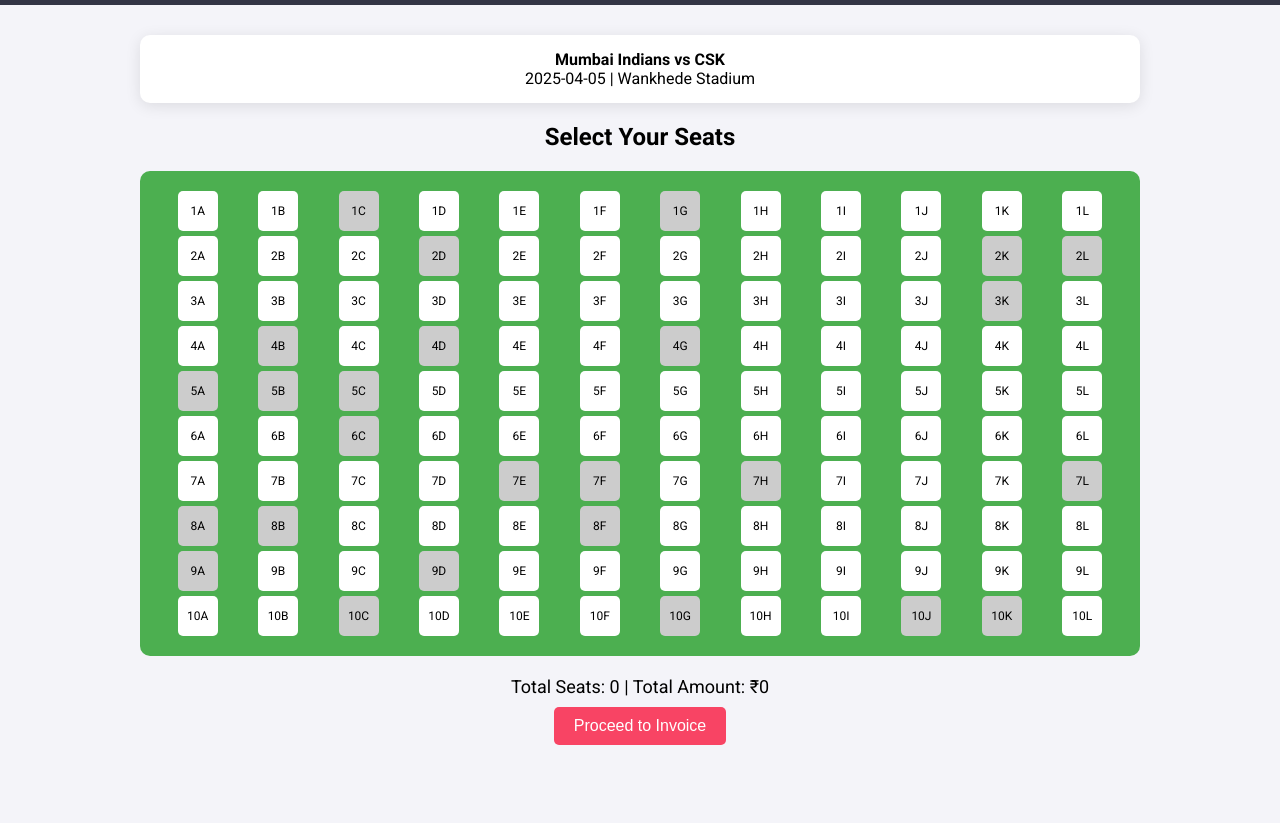
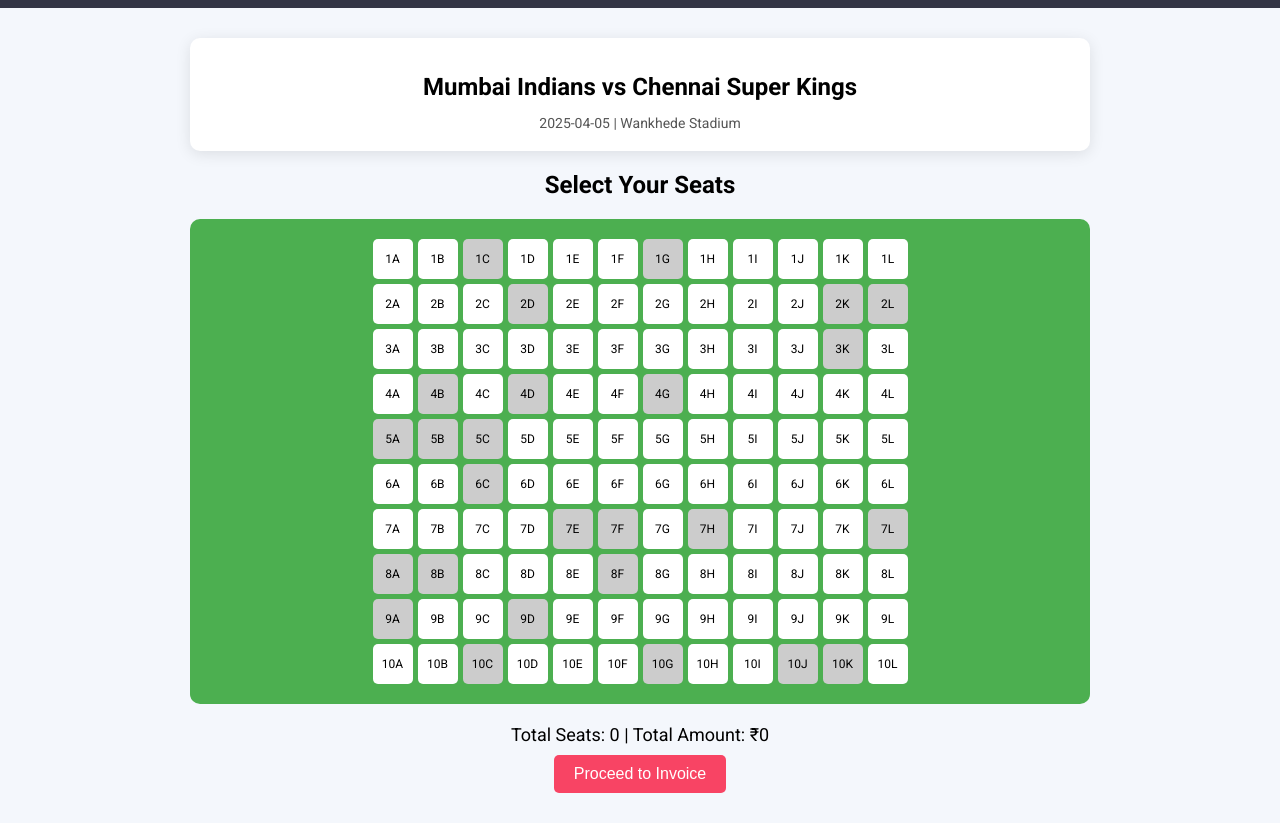
Before and after one commit to hpijansns/pi, a plain HTML site: page match-details.html in a window 1280 px wide. Shown: the part 66-889 px from the top of the page. Before the commit the page ends 841 px from the top, so only its background shows below. Drawn offline with Linux system fonts and the light colour scheme.

Commit message:
Refactor match-details.html for improved UI and functionality
Updated title and styling for match details page. Enhanced seat selection functionality and match information display.

```diff
--- a/match-details.html
+++ b/match-details.html
@@ -3,15 +3,17 @@
 <head>
 <meta charset="UTF-8">
 <meta name="viewport" content="width=device-width, initial-scale=1.0">
-<title>IPL Seat Selection</title>
+<title>Seat Selection - IPL Tickets</title>
 <link href="https://fonts.googleapis.com/css2?family=Roboto:wght@400;500;700&display=swap" rel="stylesheet">
 <style>
-body{margin:0;padding:0;font-family:'Roboto',sans-serif;background:#f4f4f9;}
+body{margin:0;padding:0;font-family:'Roboto',sans-serif;background:#f4f7fc;}
 header{width:100%;background:#333545;color:#fff;display:flex;align-items:center;padding:10px 20px;position:sticky;top:0;z-index:1000;}
-header h1{font-size:20px;}
-.container{max-width:1000px;margin:20px auto;padding:10px;}
+header h1{font-size:22px;}
+.container{max-width:900px;margin:20px auto;padding:10px;}
 .match-info{background:#fff;padding:15px;border-radius:10px;box-shadow:0 3px 15px rgba(0,0,0,0.1);margin-bottom:20px;text-align:center;}
-.arena{background:#4caf50;padding:20px;border-radius:10px;display:grid;grid-template-columns:repeat(12,1fr);gap:5px;justify-items:center;}
+.match-info h2{margin-bottom:5px;}
+.match-info p{margin-bottom:5px;color:#555;font-size:14px;}
+.arena{background:#4caf50;padding:20px;border-radius:10px;display:grid;grid-template-columns:repeat(12,40px);gap:5px;justify-content:center;}
 .seat{width:40px;height:40px;background:#fff;border-radius:5px;cursor:pointer;display:flex;align-items:center;justify-content:center;font-size:12px;transition:0.3s;}
 .seat.selected{background:#ff6b6b;color:#fff;}
 .seat.booked{background:#ccc;cursor:default;}
@@ -19,17 +21,14 @@ header h1{font-size:20px;}
 button#proceed{margin-top:10px;padding:10px 20px;background:#f84464;color:#fff;border:none;border-radius:5px;cursor:pointer;font-size:16px;}
 button#proceed:hover{background:#c4242b;}
 @media(max-width:600px){
-  .arena{grid-template-columns:repeat(6,1fr);}
+  .arena{grid-template-columns:repeat(6,40px);}
   .seat{width:35px;height:35px;font-size:11px;}
-  button#proceed{width:100%;}
 }
 </style>
 </head>
 <body>
 
-<header>
-<h1>IPL Tickets</h1>
-</header>
+<header><h1>IPL Tickets</h1></header>
 
 <div class="container">
   <div class="match-info" id="matchInfo"></div>
@@ -45,9 +44,15 @@ Total Seats: <span id="totalSeats">0</span> | Total Amount: ₹<span id="totalAm
 </div>
 
 <script>
-const selectedMatch = JSON.parse(localStorage.getItem('selectedMatch')) || {teams:"Mumbai Indians vs CSK",date:"2025-04-05",stadium:"Wankhede Stadium"};
-document.getElementById('matchInfo').innerHTML = `<strong>${selectedMatch.teams}</strong><br>${selectedMatch.date} | ${selectedMatch.stadium}`;
+// Banner (optional)
+const selectedMatch = JSON.parse(localStorage.getItem('selectedMatch')) || {
+  teams: "Mumbai Indians vs Chennai Super Kings",
+  date: "2025-04-05",
+  stadium: "Wankhede Stadium"
+};
+document.getElementById('matchInfo').innerHTML = `<h2>${selectedMatch.teams}</h2><p>${selectedMatch.date} | ${selectedMatch.stadium}</p>`;
 
+// Seat selection
 const arena = document.getElementById('arena');
 const rows = 10, cols = 12;
 const seatPrice = 1000;
@@ -61,6 +66,7 @@ for(let r=1;r<=rows;r++){
     if(Math.random()<0.2) seat.classList.add('booked');
     seat.innerText = `${r}${String.fromCharCode(64+c)}`;
     arena.appendChild(seat);
+
     seat.addEventListener('click', ()=>{
       if(seat.classList.contains('booked')) return;
       seat.classList.toggle('selected');
@@ -72,15 +78,15 @@ for(let r=1;r<=rows;r++){
 function updateSummary(){
   selectedSeats = Array.from(document.querySelectorAll('.seat.selected')).map(s=>s.dataset.seat);
   document.getElementById('totalSeats').innerText = selectedSeats.length;
-    document.getElementById('totalAmount').innerText = selectedSeats.length*seatPrice;
+  document.getElementById('totalAmount').innerText = selectedSeats.length * seatPrice;
 }
 
 document.getElementById('proceed').addEventListener('click', ()=>{
   if(selectedSeats.length===0){ alert("Select at least 1 seat"); return; }
   localStorage.setItem('invoiceData', JSON.stringify({
-        match:selectedMatch,
-        seats:selectedSeats,
-        total:selectedSeats.length*seatPrice
+    match: selectedMatch,
+    seats: selectedSeats,
+    total: selectedSeats.length*seatPrice
   }));
   window.location.href="invoice.html";
 });
```
Lines whose indentation alone changed are shown as unchanged.
